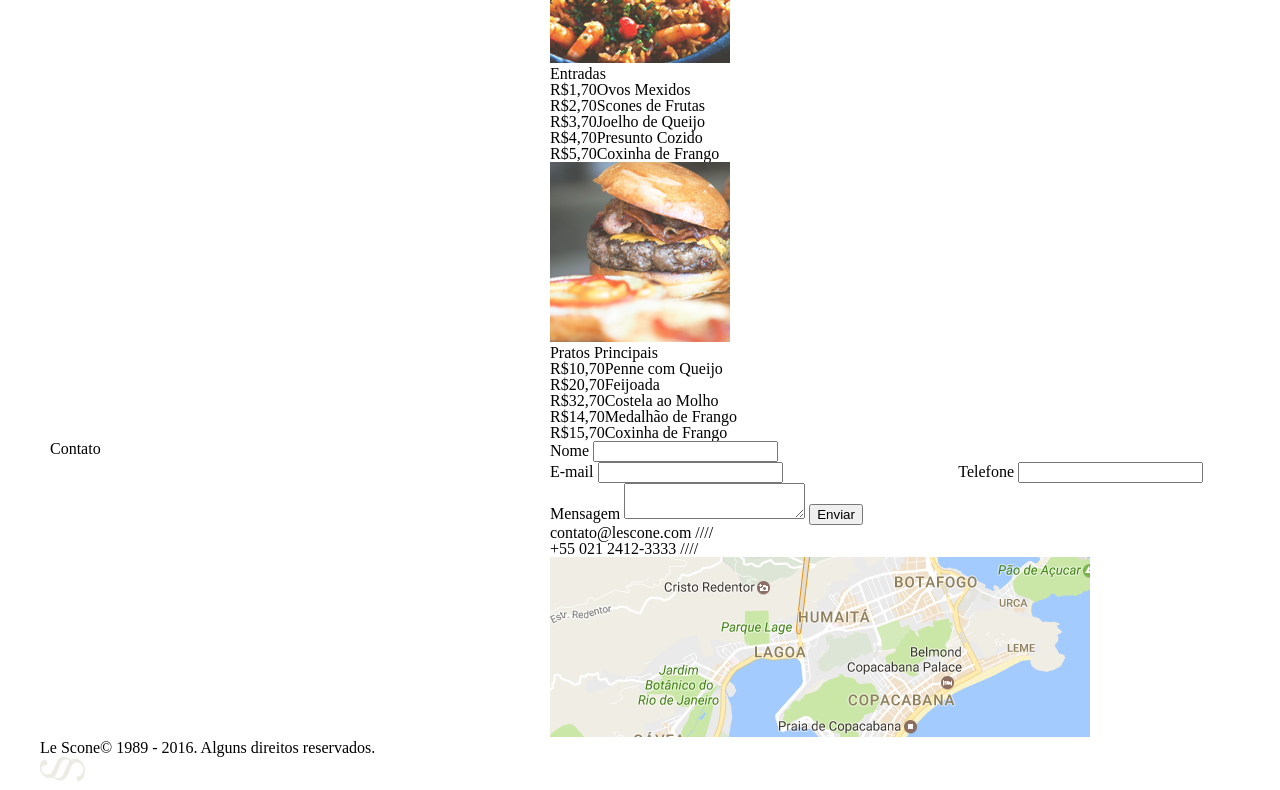
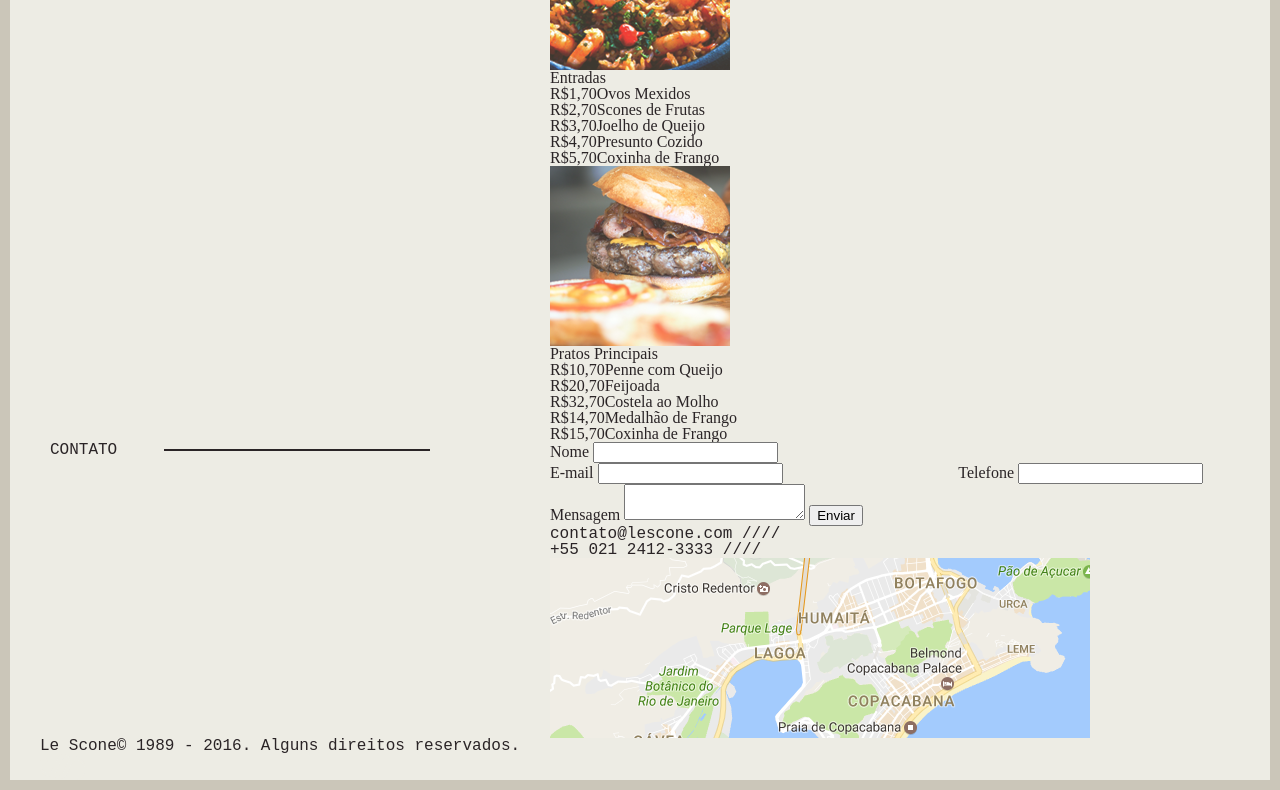
Before and after one commit to bagrielz/lescone-project, a plain HTML site: page index.html in a window 1280 px wide. Shown: the part 820-1610 px from the top of the page. Drawn offline with Linux system fonts and the light colour scheme; a web font is replaced by a local one.

Commit message:
Adicionado as variáveis, os mixins e os estilos gerais.

```diff
--- /dev/null
+++ b/scss/_general.scss
@@ -0,0 +1,35 @@
+body {
+  background: $background-1;
+  border: 10px solid $background-2;
+  color: $text;
+  @include device(small) {
+    border: none;
+  }
+}
+
+img {
+  display: block;
+  max-width: 100%;
+}
+
+p {
+  @include type-1(18);
+}
+
+.title {
+  @include type-1(18);
+  text-transform: uppercase;
+  &::after {
+    content: "";
+    display: block;
+    width: 70%;
+    margin-top: 7px;
+
+    float: right;
+    height: 2px;
+    background: $text;
+    @include device(medium) {
+      width: 60%;
+    }
+  }
+}
--- /dev/null
+++ b/scss/_variables-and-mixins.scss
@@ -0,0 +1,33 @@
+// Cores
+$background-1: #edece4;
+$background-2: #cbc6b9;
+$background-3: #988c77;
+$text: #2a2426;
+$green: #988c77;
+
+// Fontes
+$font-1: "PT Mono", monospace;
+$font-2: "Aref Ruqaa", serif;
+
+@function rem($pixel, $context: 16) {
+  @return $pixel / $context + "rem";
+}
+
+@mixin type-1($size) {
+  font-family: $font-1;
+  @if $size == 18 {
+    font-size: rem(18);
+    line-height: rem(30, 18);
+  }
+}
+
+@mixin type-2($size) {
+  font-family: $font-2;
+  @if $size == 18 {
+    font-size: rem(18);
+    line-height: rem(30, 18);
+  } @else if $size == 24 {
+    font-size: rem(24);
+    line-height: rem(30, 24);
+  }
+}
--- a/scss/style.scss
+++ b/scss/style.scss
@@ -1,2 +1,5 @@
+// Estilos gerais
 @import "reset";
 @import "grid";
+@import "variables-and-mixins";
+@import "general";
```
Also changed, not shown: css/style.css.
